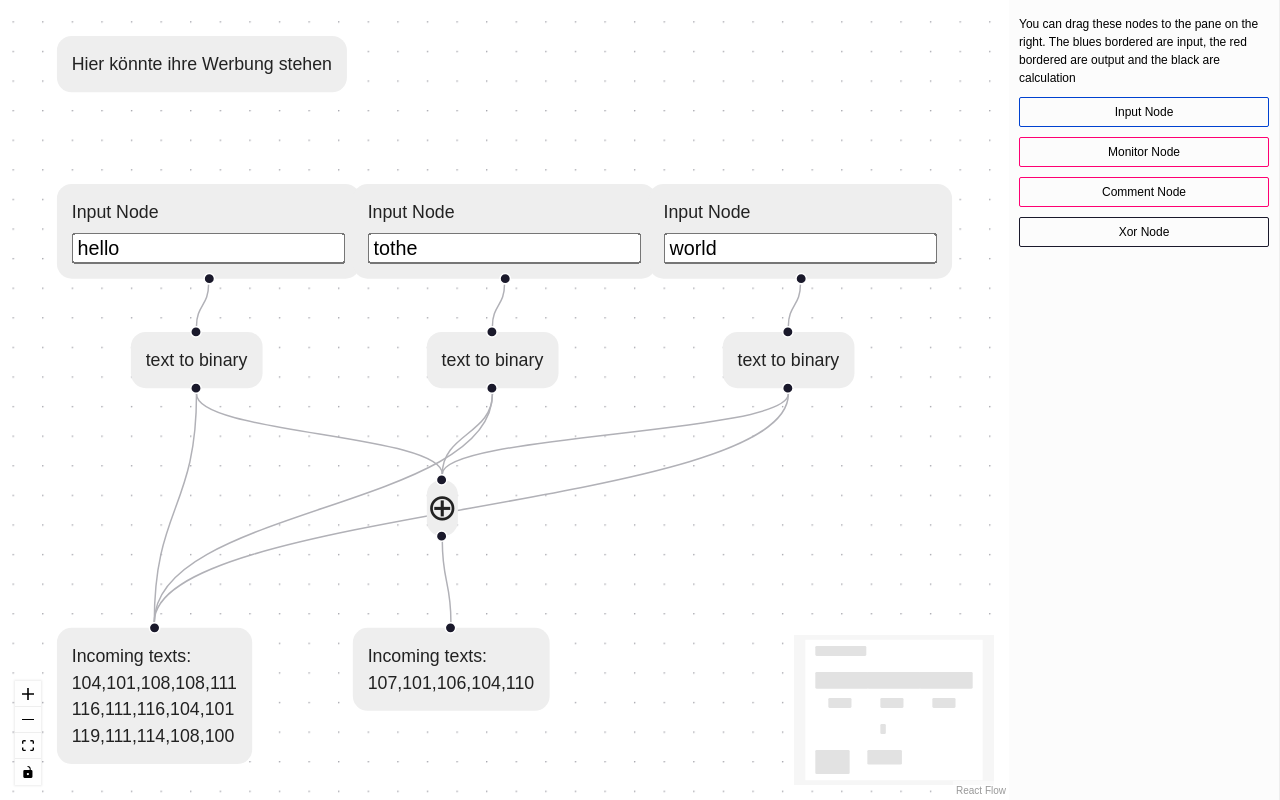
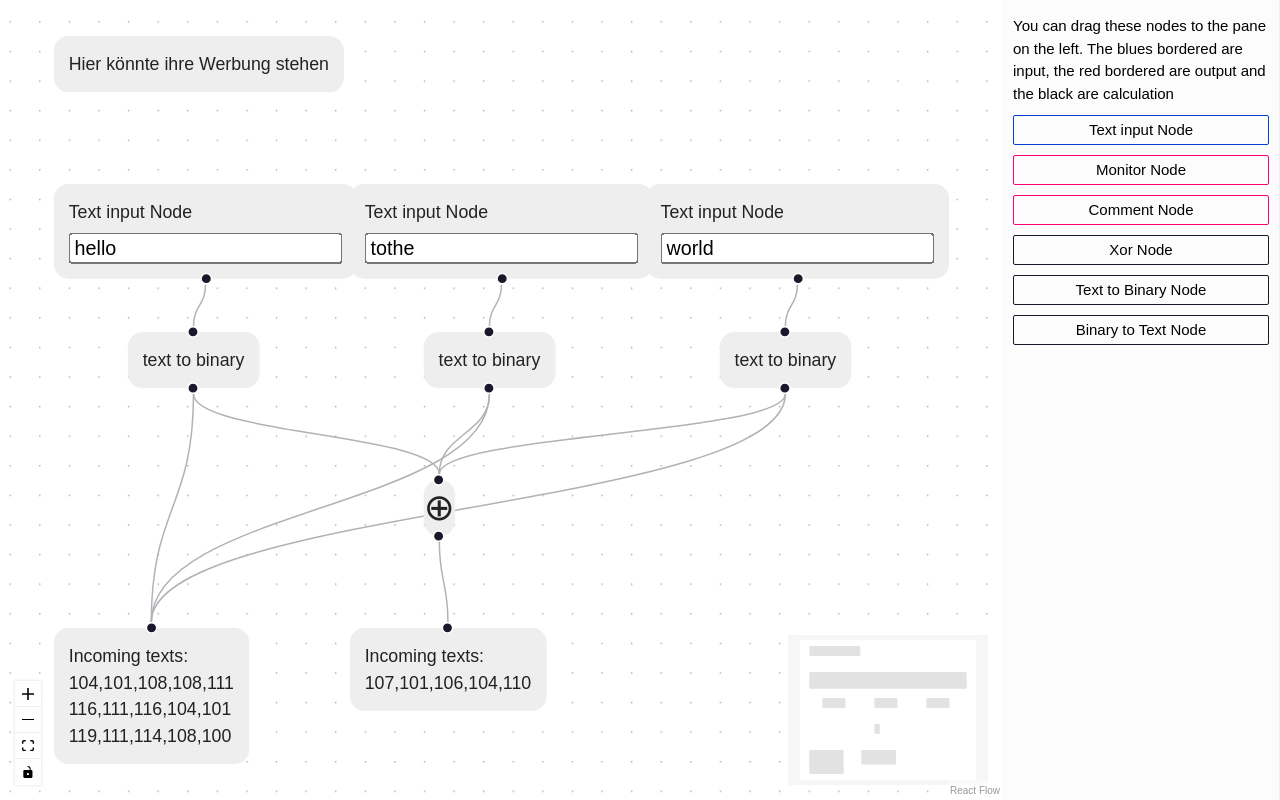
Before and after one commit to Ebenengitarre68/CryptoVisualizer, a React (Vite) app: page / in a window 1280 px wide. Built offline with nearby package versions, Linux system fonts and the light colour scheme.

Commit message:
Added BinaryToText Node

```diff
--- a/src/App.tsx
+++ b/src/App.tsx
@@ -18,6 +18,7 @@ import { type MyNode } from './nodes/utils';
 import TextToBinaryNode from "./nodes/TextToBinaryNode.tsx";
 import XorNode from "./nodes/XorNode.tsx";
 import CommentNode from './nodes/CommentNode.tsx';
+import BinaryToText from "./nodes/BinaryToText.tsx";
 
 import {DnDProvider, useDnD} from "./DnDContext.tsx";
 import Sidebar from "./Sidebar.tsx";
@@ -28,6 +29,7 @@ const nodeTypes = {
   t2binary: TextToBinaryNode,
   xor: XorNode,
   comment: CommentNode,
+  b2text: BinaryToText,
 };
 
 const initNodes: MyNode[] = [
@@ -192,9 +194,6 @@ const CustomNodeFlow = () => {
           return;
         }
 
-        // project was renamed to screenToFlowPosition
-        // and you don't need to subtract the reactFlowBounds.left/top anymore
-        // details: https://reactflow.dev/whats-new/2023-11-10
         const position = screenToFlowPosition({
           x: event.clientX,
           y: event.clientY,
@@ -203,7 +202,7 @@ const CustomNodeFlow = () => {
           id: getId(),
           type,
           position,
-          data: { },
+          data: {bytes: [0] },
         };
         console.log(newNode);
         setNodes((nds) => nds.concat(newNode));
--- a/src/Sidebar.tsx
+++ b/src/Sidebar.tsx
@@ -11,9 +11,11 @@ export default () => {
 
     return (
         <aside>
-            <div className="description">You can drag these nodes to the pane on the right. The blues bordered are input, the red bordered are output and the black are calculation</div>
+            <div className="description">You can drag these nodes to the pane on the left. The blues bordered are input,
+                the red bordered are output and the black are calculation
+            </div>
             <div className="dndnode input" onDragStart={(event) => onDragStart(event, 'text')} draggable>
-                Input Node
+                Text input Node
             </div>
             <div className="dndnode output" onDragStart={(event) => onDragStart(event, 'monitor')} draggable>
                 Monitor Node
@@ -24,6 +26,12 @@ export default () => {
             <div className="dndnode" onDragStart={(event) => onDragStart(event, 'xor')} draggable>
                 Xor Node
             </div>
+            <div className="dndnode" onDragStart={(event) => onDragStart(event, 't2binary')} draggable>
+                Text to Binary Node
+            </div>
+            <div className="dndnode" onDragStart={(event) => onDragStart(event, 'b2text')} draggable>
+                Binary to Text Node
+            </div>
         </aside>
     );
 };
--- a/src/index.css
+++ b/src/index.css
@@ -32,7 +32,7 @@ body {
 .dndflow aside {
   border-right: 1px solid #eee;
   padding: 15px 10px;
-  font-size: 12px;
+  font-size: 15px;
   background: #fcfcfc;
 }
 
@@ -76,6 +76,6 @@ body {
 
   .dndflow aside {
     width: 20%;
-    max-width: 250px;
+    max-width: 500px;
   }
 }
--- /dev/null
+++ b/src/nodes/BinaryToText.tsx
@@ -0,0 +1,53 @@
+import { memo, useEffect } from 'react';
+import {
+    Position,
+    Handle,
+    useReactFlow,
+    useHandleConnections,
+    useNodesData,
+    type NodeProps,
+} from '@xyflow/react';
+
+import {isTextNode, type MyNode} from './utils';
+
+function BinaryToText({ id }: NodeProps) {
+    const { updateNodeData } = useReactFlow();
+    const connections = useHandleConnections({
+        type: 'target',
+    });
+    const nodesData:Pick<MyNode, "id" | "type" | "data"> | null = useNodesData<MyNode>(connections[0]?.source);
+    const binaryNode = !isTextNode(nodesData) ? nodesData : null;
+
+    useEffect(() => {
+        if(binaryNode !== null) {
+            let result:string = ""
+            let data = binaryNode.data.bytes;
+            for (let i = 0; i < data.length; i++) {
+                result += String.fromCharCode(data[i]);
+            }
+            updateNodeData(id, {text: result});
+        }
+    }, [binaryNode]);
+
+    return (
+        <div
+            style={{
+                background: '#eee',
+                color: '#222',
+                padding: 10,
+                fontSize: 12,
+                borderRadius: 10,
+            }}
+        >
+            <Handle
+                type="target"
+                position={Position.Top}
+                isConnectable={connections.length === 0}
+            />
+            <div>binary to text</div>
+            <Handle type="source" position={Position.Bottom} />
+        </div>
+    );
+}
+
+export default memo(BinaryToText);
--- a/src/nodes/CommentNode.tsx
+++ b/src/nodes/CommentNode.tsx
@@ -1,11 +1,35 @@
-import { memo } from 'react';
+import React, { memo, useEffect,useState } from 'react';
 import {
     type NodeProps,
-    type Node,
+    type Node, useReactFlow,
 } from '@xyflow/react';
 
-function CommentNode({ data }: NodeProps<Node<{ text: string }>>) {
-    return (
+function CommentNode({ id, data}: NodeProps<Node<{ text: string }>>) {
+    const { updateNodeData } = useReactFlow();
+    let helper:string = ""
+    return data.text == null ? (
+        <div
+            style={{
+                background: '#eee',
+                color: '#222',
+                padding: 10,
+                fontSize: 12,
+                borderRadius: 10,
+            }}
+        >
+            <input
+                onChange={(evt) => helper = evt.target.value}
+                value={data.text}
+                style={{display: 'block'}}
+            />
+            <input
+                type="button"
+                value="Save"
+                onClick={()=>updateNodeData(id, {text:helper})}
+            />
+
+        </div>
+    ) : (
         <div
             style={{
                 background: '#eee',
--- a/src/nodes/TextNode.tsx
+++ b/src/nodes/TextNode.tsx
@@ -20,7 +20,7 @@ function TextNode({ id, data }: NodeProps<Node<{ text: string }>>) {
                 borderRadius: 10,
             }}
         >
-            <div>Input Node</div>
+            <div>Text input Node</div>
             <div style={{ marginTop: 5 }}>
                 <input
                     onChange={(evt) => updateNodeData(id, { text: evt.target.value })}
--- a/src/nodes/utils.ts
+++ b/src/nodes/utils.ts
@@ -6,10 +6,12 @@ export type MonitoringNode = Node<{}, 'monitor'>;
 export type CommentNode = Node<{ text: string }, 'comment'>;
 export type TextToBinaryNode = Node<{ bytes: [number] }, 't2binary'>;
 export type XorNode = Node<{bytes: [number]}, "xor">;
-export type MyNode = TextNode | MonitoringNode | TextToBinaryNode | XorNode | CommentNode;
+export type BinaryToText = Node<{text: string}, "b2text">;
+
+export type MyNode = TextNode | MonitoringNode | TextToBinaryNode | XorNode | CommentNode | BinaryToText;
 
 export function isTextNode(
     node: any,
-): node is TextNode | TextToBinaryNode | XorNode | undefined {
+): node is TextNode | TextToBinaryNode | XorNode | BinaryToText | undefined {
     return !node ? false : node.type === 'text';
 }
```
Also changed, not shown: 1 other file (tests, documents, lock files or other folders).
